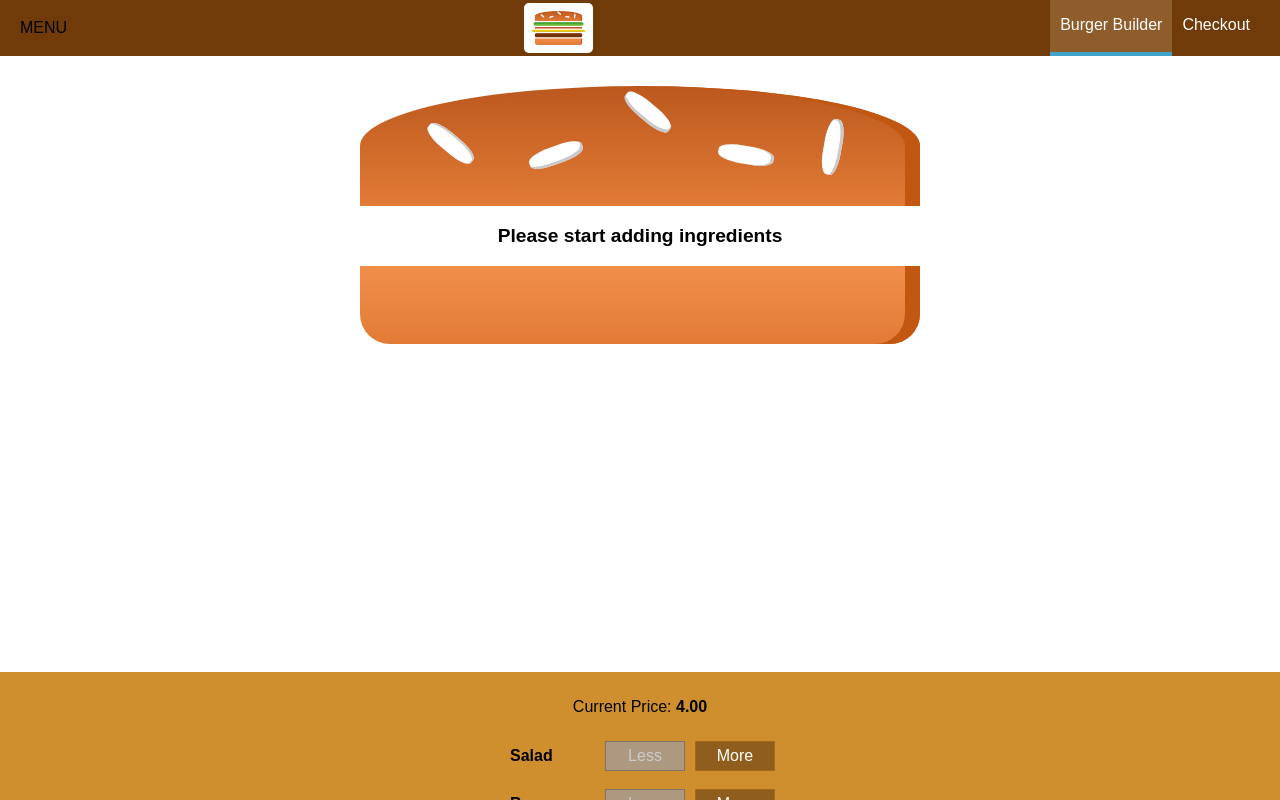
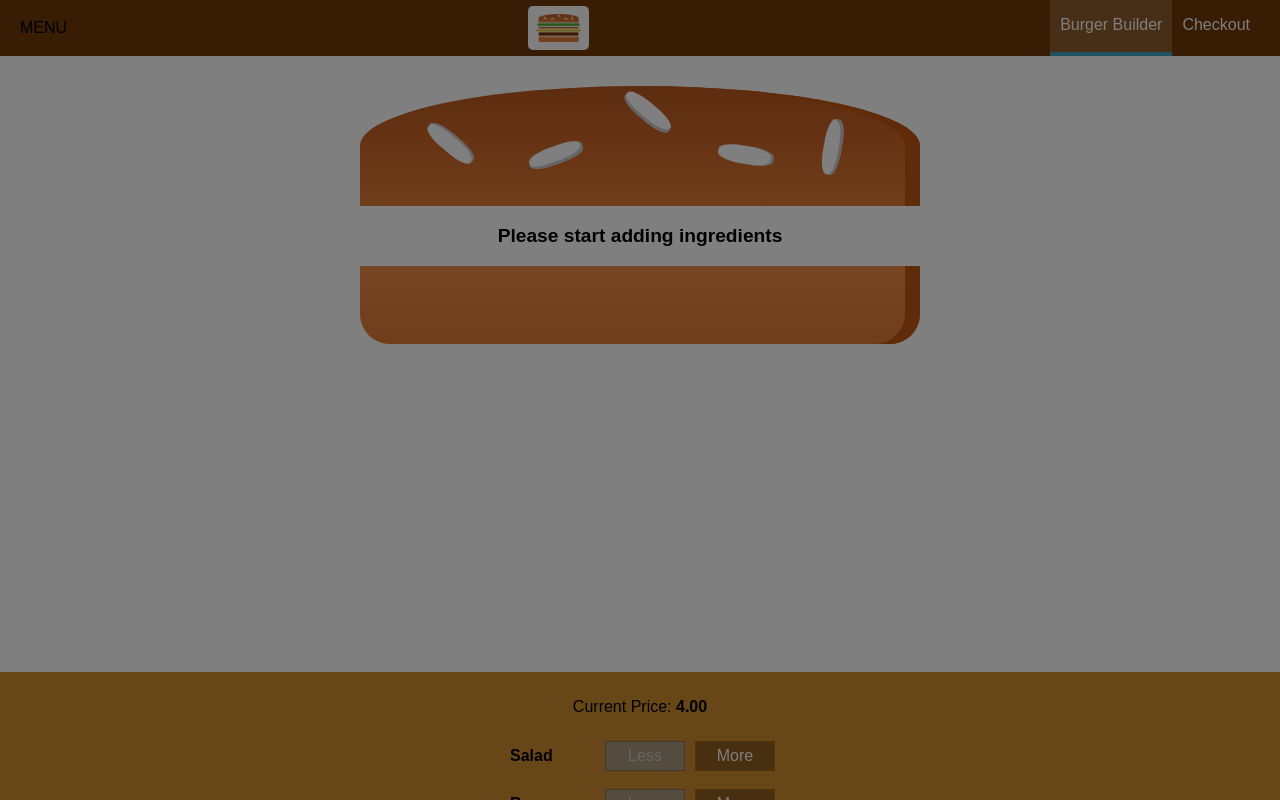
Before and after one commit to KevinRSDNguyen/react-burger, a React app: page / in a window 1280 px wide. Shown: the top 800 px of the page. Built offline with nearby package versions, Linux system fonts and the light colour scheme.

Commit message:
Reused the backdrop component

```diff
--- a/src/components/Layout/Layout.js
+++ b/src/components/Layout/Layout.js
@@ -1,16 +1,30 @@
-import React from "react";
+import React, { Component } from "react";
 
 import Aux from "./../../hoc/Auxx";
 import classes from "./Layout.css";
 import Toolbar from "./../Navigation/Toolbar/Toolbar";
+import SideDrawer from "./../Navigation/SideDrawer/SideDrawer";
 
-const layout = props => {
-  return (
-    <Aux>
-      <Toolbar />
-      <main className={classes.Content}>{props.children}</main>
-    </Aux>
-  );
-};
+class Layout extends Component {
+  state = {
+    showSideDrawer: true
+  };
+  sideDrawerClosedHandler = () => {
+    this.setState({ showSideDrawer: false });
+  };
+  sideDrawerToggleHandler = () => {};
+  render() {
+    return (
+      <Aux>
+        <Toolbar />
+        <SideDrawer
+          open={this.state.showSideDrawer}
+          closed={this.sideDrawerClosedHandler}
+        />
+        <main className={classes.Content}>{this.props.children}</main>
+      </Aux>
+    );
+  }
+}
 
-export default layout;
+export default Layout;
--- a/src/components/Logo/Logo.css
+++ b/src/components/Logo/Logo.css
@@ -1,7 +1,7 @@
 .Logo {
   background-color: white;
   padding: 8px;
-  height: 90%;
+  height: 100%;
   box-sizing: border-box;
   border-radius: 5px;
 }
--- a/src/components/Logo/Logo.js
+++ b/src/components/Logo/Logo.js
@@ -4,9 +4,9 @@
 //Will just be a path to the image that webpack will compile later on
 import classes from "./Logo.css";
 
-const logo = () => {
+const logo = props => {
   return (
-    <div className={classes.Logo}>
+    <div className={classes.Logo} style={{ height: props.height }}>
       <img src={burgerLogo} alt="MyBurger" />
     </div>
   );
--- /dev/null
+++ b/src/components/Navigation/SideDrawer/SideDrawer.css
@@ -0,0 +1,32 @@
+.SideDrawer {
+  position: fixed;
+  width: 280px;
+  max-width: 70%;
+  height: 100%;
+  left: 0;
+  top: 0;
+  z-index: 200;
+  background-color: white;
+  padding: 32px 16px;
+  box-sizing: border-box;
+  transition: transform 0.3s ease-out;
+}
+
+@media (min-width: 500px) {
+  .SideDrawer {
+    display: none;
+  }
+}
+
+.Open {
+  transform: translateX(0);
+}
+
+.Close {
+  transform: translateX(-100%);
+}
+
+.Logo {
+  height: 11%;
+  margin-bottom: 32px;
+}
--- /dev/null
+++ b/src/components/Navigation/SideDrawer/SideDrawer.js
@@ -0,0 +1,29 @@
+import React from "react";
+
+import Logo from "./../../Logo/Logo";
+import NavigationItems from "./../NavigationItems/NavigationItems";
+import classes from "./SideDrawer.css";
+import Backdrop from "./../../UI/Backdrop/Backdrop";
+import Aux from "./../../../hoc/Auxx";
+
+const sideDrawer = props => {
+  let attachedClasses = [classes.SideDrawer, classes.Close];
+  if (props.open) {
+    attachedClasses = [classes.SideDrawer, classes.Open];
+  }
+  return (
+    <Aux>
+      <Backdrop show={props.open} clicked={props.closed} />
+      <div className={attachedClasses.join(" ")}>
+        <div className={classes.Logo}>
+          <Logo />
+        </div>
+        <nav>
+          <NavigationItems />
+        </nav>
+      </div>
+    </Aux>
+  );
+};
+
+export default sideDrawer;
--- a/src/components/Navigation/Toolbar/Toolbar.js
+++ b/src/components/Navigation/Toolbar/Toolbar.js
@@ -8,8 +8,10 @@
   return (
     <header className={classes.Toolbar}>
       <div>MENU</div>
-      <Logo />
-      <nav>
+      <div className={classes.Logo}>
+        <Logo />
+      </div>
+      <nav className={classes.DesktopOnly}>
         <NavigationItems />
       </nav>
     </header>
```
